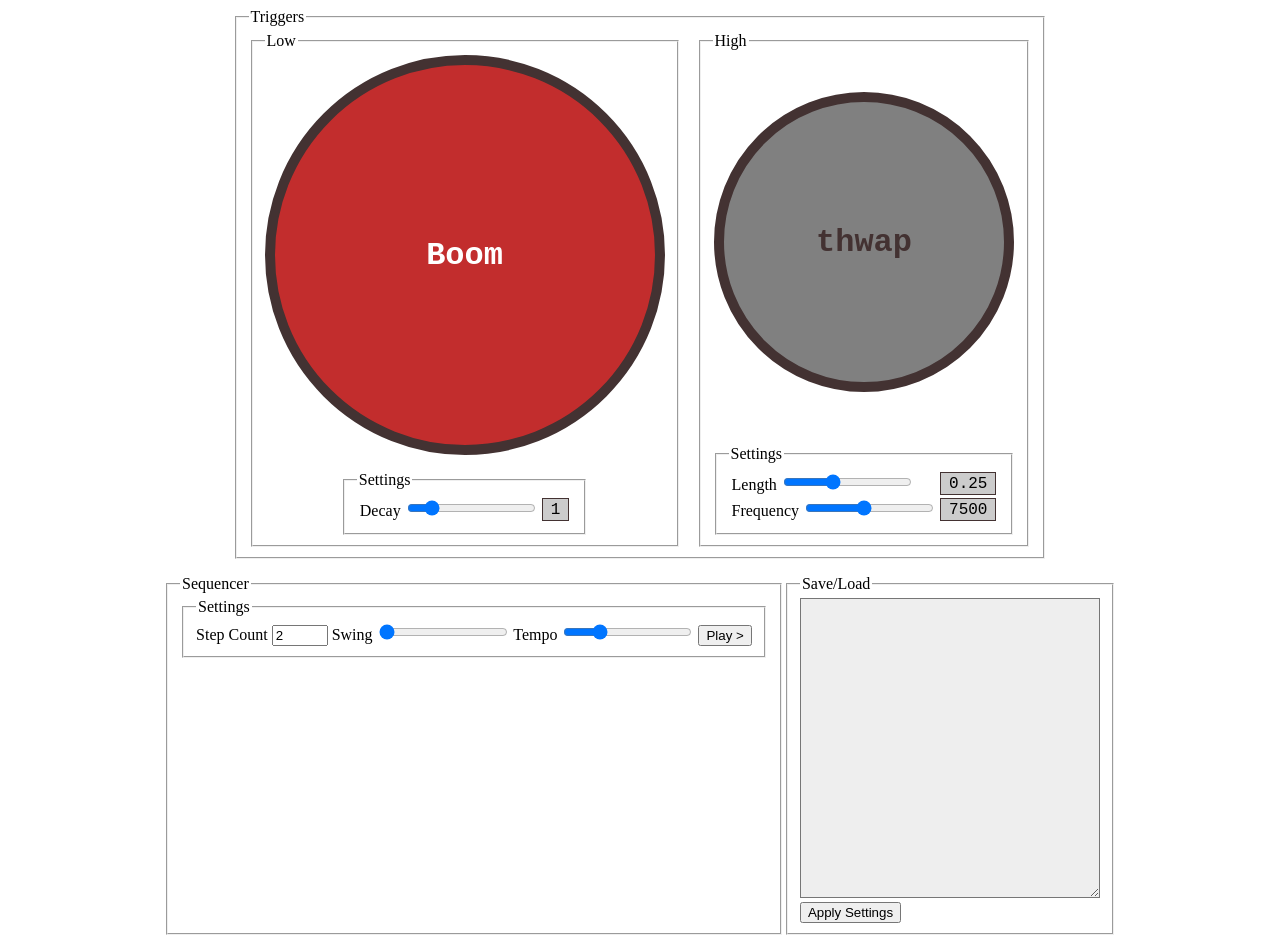
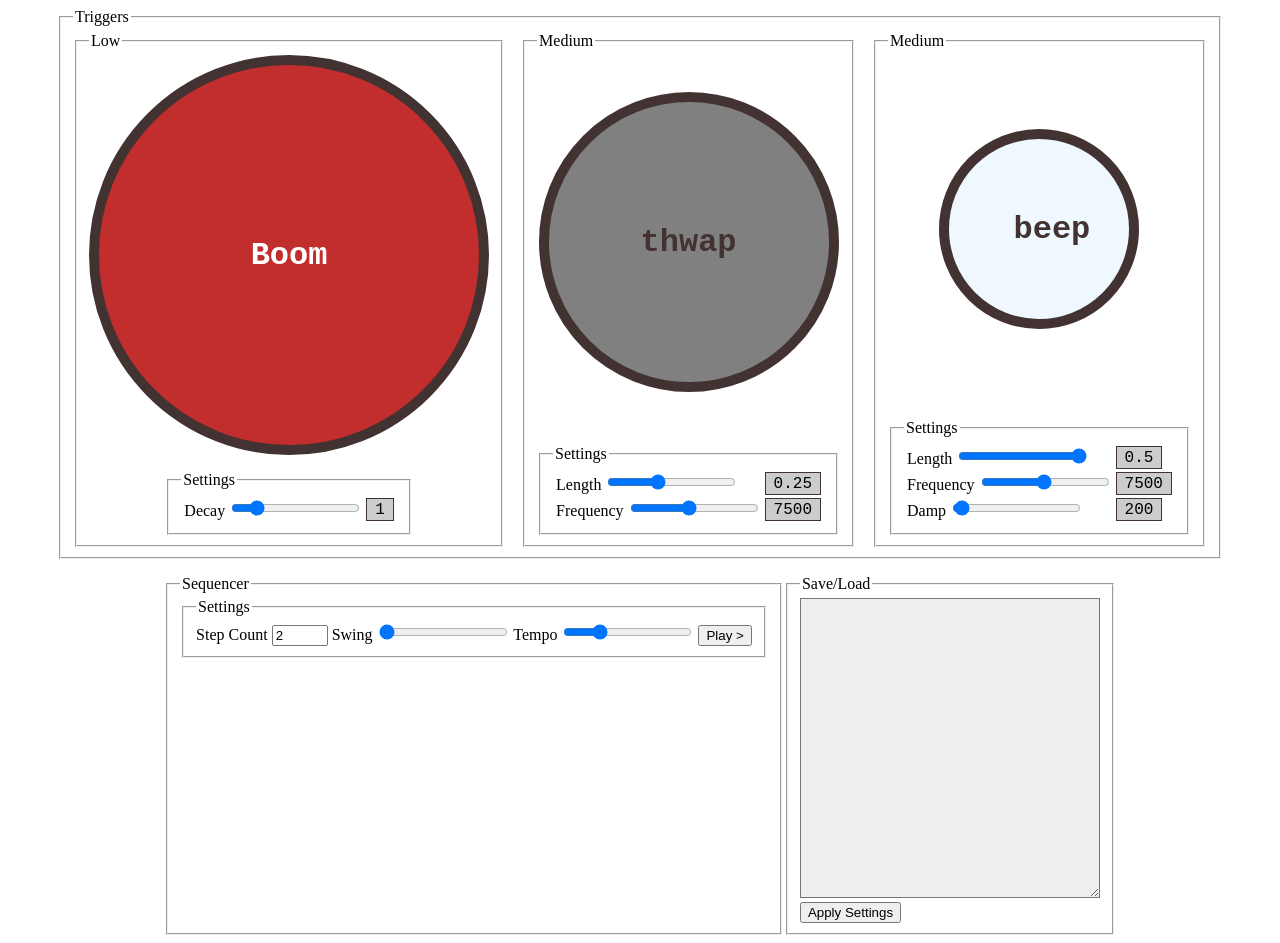
Before and after one commit to MikeiLL/pythonwaves, a Jekyll site: the page index.html, which Jekyll copies as it is, in a window 1280 px wide. Built offline with Jekyll 4.4.1, drawn with Linux system fonts in a browser that asks for light colours.

Commit message:
Add a third sound.

```diff
--- a/index.html
+++ b/index.html
@@ -48,7 +48,7 @@
         </fieldset>
       </fieldset>
       <fieldset class="column">
-        <legend>High</legend>
+        <legend>Medium</legend>
         <button type="button" id="thwap">thwap</button>
         <fieldset>
           <legend>Settings</legend>
@@ -82,6 +82,53 @@
           </table>
         </fieldset>
       </fieldset>
+      <fieldset class="column">
+        <legend>Medium</legend>
+        <button type="button" id="beep">beep</button>
+        <fieldset>
+          <legend>Settings</legend>
+          <table>
+            <tbody>
+              <tr>
+                <td>
+                  <label>
+                    Length
+                    <input class=setting type="range" id="beeplength" name="beeplength" value="0.5" min="0.01" max="0.5"
+                      step="0.01">
+                  </label>
+                </td>
+                <td>
+                  <span id="beeplengthvalue">0.5</span>
+                </td>
+              </tr>
+              <tr>
+                <td>
+                  <label>
+                    Frequency
+                    <input class=setting type="range" id="beepfrequency" name="beepfrequency" value="4000" min="200"
+                      max="8000" step="100">
+                  </label>
+                </td>
+                <td>
+                  <span id="beepfrequencyvalue">7500</span>
+                </td>
+              </tr>
+              <tr>
+                <td>
+                  <label>
+                    Damp
+                    <input class=setting type="range" id="beepdamper" name="beepdamper" value="200" min="40" max="8000"
+                      step="20">
+                  </label>
+                </td>
+                <td>
+                  <span id="beepdampervalue">200</span>
+                </td>
+              </tr>
+            </tbody>
+          </table>
+        </fieldset>
+      </fieldset>
     </fieldset>
     <div style="display: flex;">
       <fieldset id="sequencer">
@@ -106,6 +153,7 @@
           <tbody>
             <tr></tr>
             <tr></tr>
+            <tr></tr>
           </tbody>
         </table>
       </fieldset>
--- a/scripts.js
+++ b/scripts.js
@@ -2,28 +2,18 @@ import {choc, set_content, on, DOM} from "https://rosuav.github.io/choc/factory.
 const {INPUT, TD, TH} = choc; //autoimport
 import {impulseResponse} from "./assets.js";
 
-function copytext(copyme) {
-	try {navigator.clipboard.writeText(copyme);} //TODO: What if this fails asynchronously?
-	catch (exc) {
-    //If we can't copy to clipboard, it might be possible to do it via an MLE.
-    // (Multiline Entry Field which in HTML is TEXTAREA)
-		const mle = TEXTAREA({value: copyme, style: "position: absolute; left: -99999999px"});
-		document.body.append(mle);
-		mle.select();
-		try {document.execCommand("copy");}
-		finally {mle.remove();}
-	}
-}
-
 let cutoff = null, cutoffTM = null;
 const decay = document.getElementById("decay");
 const thwaplength = document.getElementById("thwaplength");
-const bandHz = document.getElementById("thwapfrequency");
+const thwapFrequency = document.getElementById("thwapfrequency");
+const beepLength = document.getElementById("beeplength");
+const beepFrequency = document.getElementById("beepfrequency");
+const beepDamp = document.getElementById("beepdamper");
 const stepCount = DOM("#stepCount");
 const tempoSlider = DOM("#tempoSlider");
 const swingSlider = DOM("#swing");
 const rows = document.querySelectorAll("#sequencer tr");
-const soundNames = ["boom", "thwap"];
+const soundNames = ["beep", "thwap", "boom"];
 let playing;
 let timer;
 
@@ -54,7 +44,6 @@ function playBoom(startTime, btn) {
     type: "sine",
   });
 
-
   const gainNode = new GainNode(audioCtx);
   gainNode.gain.cancelScheduledValues(startTime);
   gainNode.gain.setValueAtTime(1, startTime);
@@ -77,6 +66,38 @@ function playBoom(startTime, btn) {
     }
     cutoffTM = setTimeout(cutoff, decay.value * 2000);
   }
+}
+
+
+
+const beepit = (e) => {
+  let btn = e.match;
+  btn.classList.add("playing");
+  playBeep(audioCtx.currentTime);
+}
+
+function playBeep(startTime, btn) {
+  const oscillator = new OscillatorNode(audioCtx, {
+    frequency: beepFrequency.value,
+    type: "sawtooth",
+  });
+  const gainNode = new GainNode(audioCtx);
+  gainNode.gain.setValueAtTime(1, startTime);
+  gainNode.gain.setTargetAtTime(0, startTime, +beepLength.value);
+  // Filter the output
+  const bandpass = new BiquadFilterNode(audioCtx, {
+    type: "lowpass",
+    frequency: beepFrequency.value,
+  });
+
+  bandpass.frequency.linearRampToValueAtTime(
+    beepDamp.value,
+    startTime + +beepLength.value
+  );
+
+  oscillator.start(startTime);
+  oscillator.stop(startTime + +beepLength.value);
+  oscillator.connect(bandpass).connect(gainNode).connect(audioCtx.destination);
 }
 
 const noisethwap = (e) => {
@@ -117,14 +138,9 @@ function playNoise(startTime) {
 
   // Filter the output
   const bandpass = new BiquadFilterNode(audioCtx, {
-    type: "bandpass",
-    frequency: bandHz.value,
-  });
-
-  bandpass.frequency.linearRampToValueAtTime(
-    bandHz.value / 2,
-    startTime + +decay.value / 6
-  );
+    type: "lowpass",
+    frequency: thwapFrequency.value,
+  })
 
   bandpass.frequency.linearRampToValueAtTime(
     100,
@@ -147,10 +163,14 @@ function buildSteps() {
 
 on("click", "#thwap", noisethwap);
 on("click", "#boom", sineboom);
+on("click", "#beep", beepit);
 stepCount.onchange = buildSteps;
 decay.addEventListener("input", (e) => DOM("#decayvalue").innerHTML = e.currentTarget.value);
 thwaplength.addEventListener("input", (e) => DOM("#thwaplengthvalue").innerHTML = e.currentTarget.value);
-thwapfrequency.addEventListener("input", (e) => DOM("#thwapfrequencyvalue").innerHTML = e.currentTarget.value);
+thwapFrequency.addEventListener("input", (e) => DOM("#thwapfrequencyvalue").innerHTML = e.currentTarget.value);
+beepLength.addEventListener("input", (e) => DOM("#beeplengthvalue").innerHTML = e.currentTarget.value);
+beepFrequency.addEventListener("input", (e) => DOM("#beepfrequencyvalue").innerHTML = e.currentTarget.value);
+beepDamp.addEventListener("input", (e) => DOM("#beepdampervalue").innerHTML = e.currentTarget.value);
 
 
 on("click", "#togglePlay", (e) => {
@@ -164,8 +184,9 @@ on("click", "#togglePlay", (e) => {
     const swingDuration = swingSlider.value / 100 * stepDuration;
     while (stepTime < audioCtx.currentTime + bufferTime * 2) {
       if (stepTime >= audioCtx.currentTime) {
-        DOM(`#stepaction-0-${currentStep}`).checked && playBoom(stepTime);
+        DOM(`#stepaction-0-${currentStep}`).checked && playBeep(stepTime);
         DOM(`#stepaction-1-${currentStep}`).checked && playNoise(stepTime);
+        DOM(`#stepaction-2-${currentStep}`).checked && playBoom(stepTime);
       }
       if (++currentStep >= stepCount.value) currentStep = 0;
 
--- a/style.css
+++ b/style.css
@@ -12,6 +12,7 @@
   --grey: grey;
   --white: #eeeeff;
   --border: red;
+  --alice: aliceblue;
 }
 
 button#boom {
@@ -47,6 +48,23 @@ button#thwap {
   padding: 2em;
   width: 300px;
   height: 300px;
+  font-weight: bold;
+  color: var(--black);
+  cursor: pointer;
+  transition: background-color 2s, border 1.5s ease-in;
+}
+
+button#beep {
+  background-color: var(--alice);
+  border: 10px solid var(--black);
+  border-radius: 50%;
+  display: block;
+  margin: auto;
+  font-family: 'Courier New', Courier, monospace;
+  font-size: 2em;
+  padding: 2em;
+  width: 200px;
+  height: 200px;
   font-weight: bold;
   color: var(--black);
   cursor: pointer;
```
